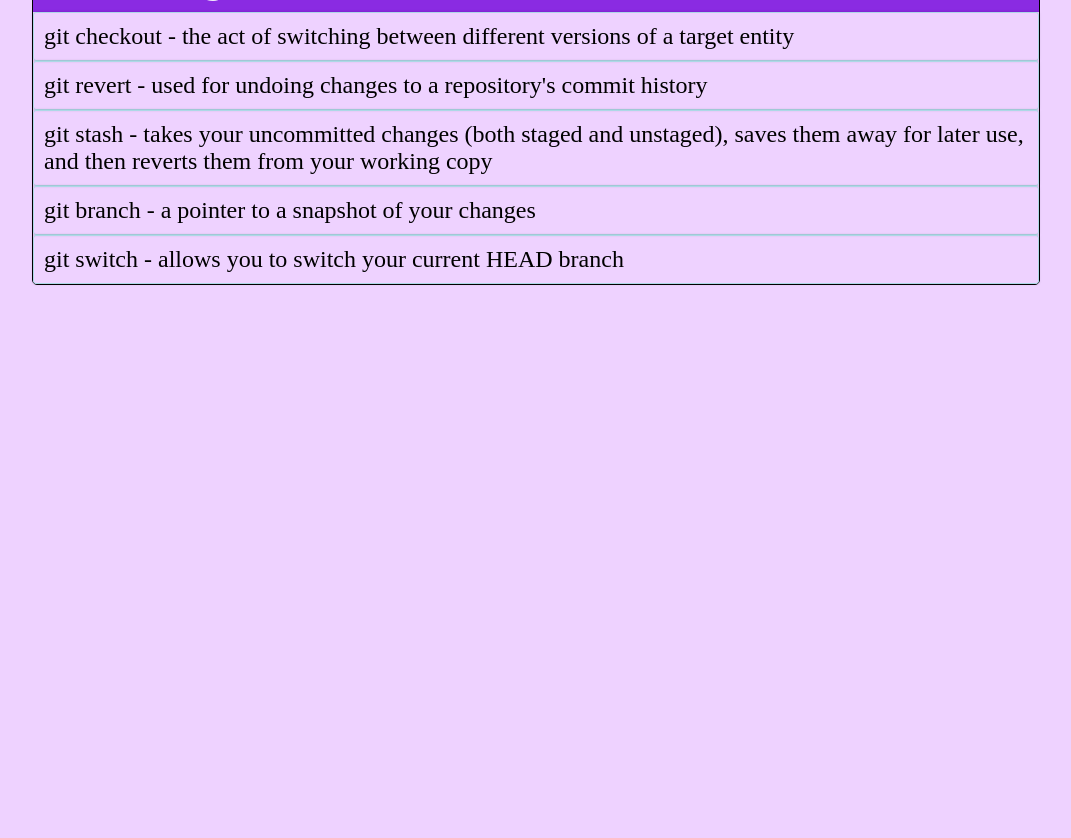
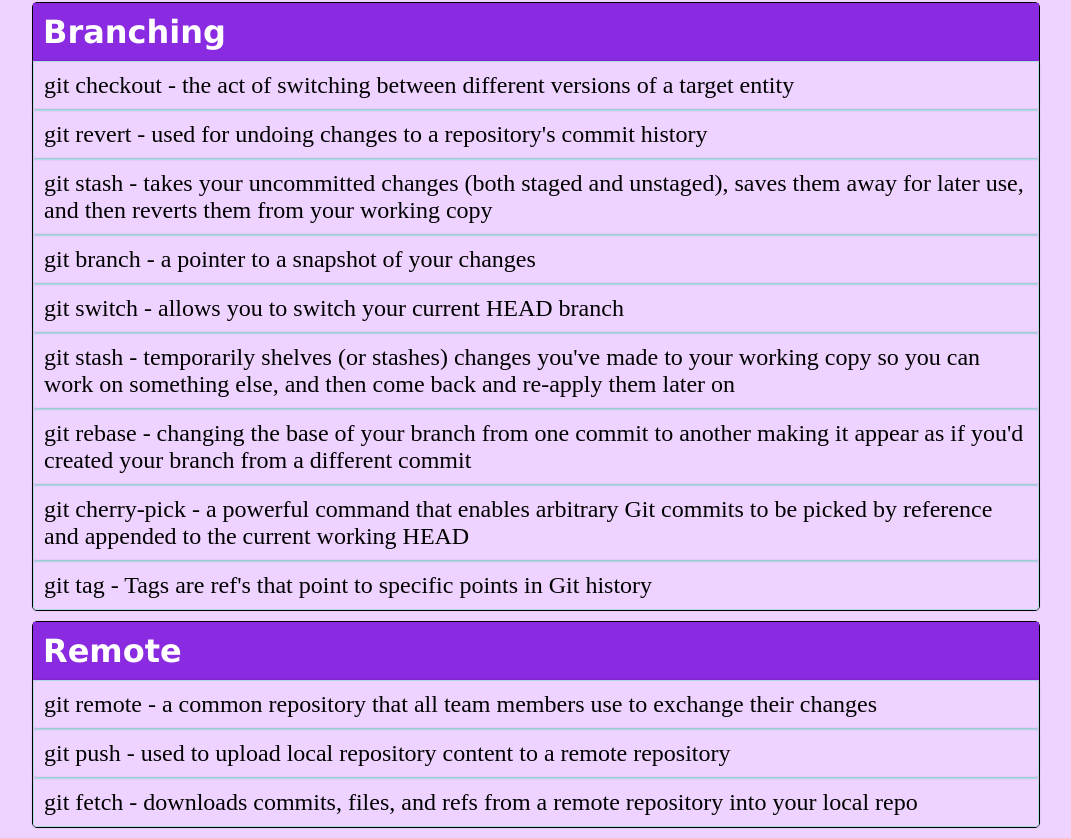
Before and after one commit to BhattacharjeeSaptorshi/git-cheat-sheet, a plain HTML site: page index.html in a window 1280 px wide. Shown: the part 1042-1880 px from the top of the page, without its empty margins (104-1175 px from the left). Before the commit the page ends 1337 px from the top, so only its background shows below. Drawn offline with Linux system fonts and the light colour scheme.

Commit message:
Updated the command list with Remote commands

```diff
--- a/index.html
+++ b/index.html
@@ -20,6 +20,7 @@
         <div class="group">
         <div class="header">Create</div>
             <div class="command">git init - creates a new Git repository</div>
+            <div class="command">git clone - to clone a remote repository into local machine</div>
         </div>
         <div class="group">
             <div class="header">Workflow</div>
@@ -46,6 +47,16 @@
             <div class="command">git stash - takes your uncommitted changes (both staged and unstaged), saves them away for later use, and then reverts them from your working copy</div>
             <div class="command">git branch - a pointer to a snapshot of your changes</div>
             <div class="command">git switch - allows you to switch your current HEAD branch</div>
+            <div class="command">git stash - temporarily shelves (or stashes) changes you've made to your working copy so you can work on something else, and then come back and re-apply them later on</div>
+            <div class="command">git rebase - changing the base of your branch from one commit to another making it appear as if you'd created your branch from a different commit</div>
+            <div class="command">git cherry-pick - a powerful command that enables arbitrary Git commits to be picked by reference and appended to the current working HEAD</div>
+            <div class="command">git tag - Tags are ref's that point to specific points in Git history</div>
+        </div>
+        <div class="group">
+            <div class="header">Remote</div>
+            <div class="command">git remote - a common repository that all team members use to exchange their changes</div>
+            <div class="command">git push -  used to upload local repository content to a remote repository</div>
+            <div class="command">git fetch - downloads commits, files, and refs from a remote repository into your local repo</div>
         </div>
     </div>
     <script src="https://cdnjs.cloudflare.com/ajax/libs/FileSaver.js/2.0.0/FileSaver.min.js" integrity="sha512-csNcFYJniKjJxRWRV1R7fvnXrycHP6qDR21mgz1ZP55xY5d+aHLfo9/FcGDQLfn2IfngbAHd8LdfsagcCqgTcQ==" crossorigin="anonymous" referrerpolicy="no-referrer"></script>
```
